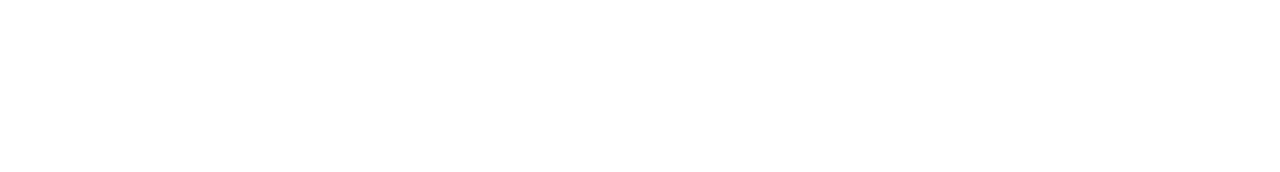
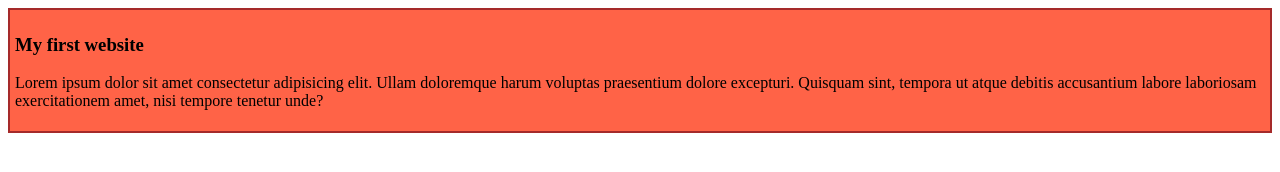
Before and after one commit to Maysha-Khanom-Moon/my-first-github-repo, a plain HTML site: page index.html in a window 1280 px wide. Drawn offline with Linux system fonts and the light colour scheme.

Commit message:
after 1st commit

```diff
--- a/index.html
+++ b/index.html
@@ -4,8 +4,16 @@
     <meta charset="UTF-8">
     <meta name="viewport" content="width=device-width, initial-scale=1.0">
     <title>My First Ever Github Repo</title>
+
+    <link rel="stylesheet" href="styles/blog.css">
 </head>
 <body>
+    <div>
+        <h3>My first website</h3>
 
+        <p>
+            Lorem ipsum dolor sit amet consectetur adipisicing elit. Ullam doloremque harum voluptas praesentium dolore excepturi. Quisquam sint, tempora ut atque debitis accusantium labore laboriosam exercitationem amet, nisi tempore tenetur unde?
+        </p>
+    </div>
 </body>
 </html>
--- /dev/null
+++ b/styles/blog.css
@@ -0,0 +1,6 @@
+div{
+    background-color: tomato;
+    border: 2px solid brown;
+    padding: 5px;
+    margin: 3pxS;
+}
```
Also changed, not shown: 1 other file.
